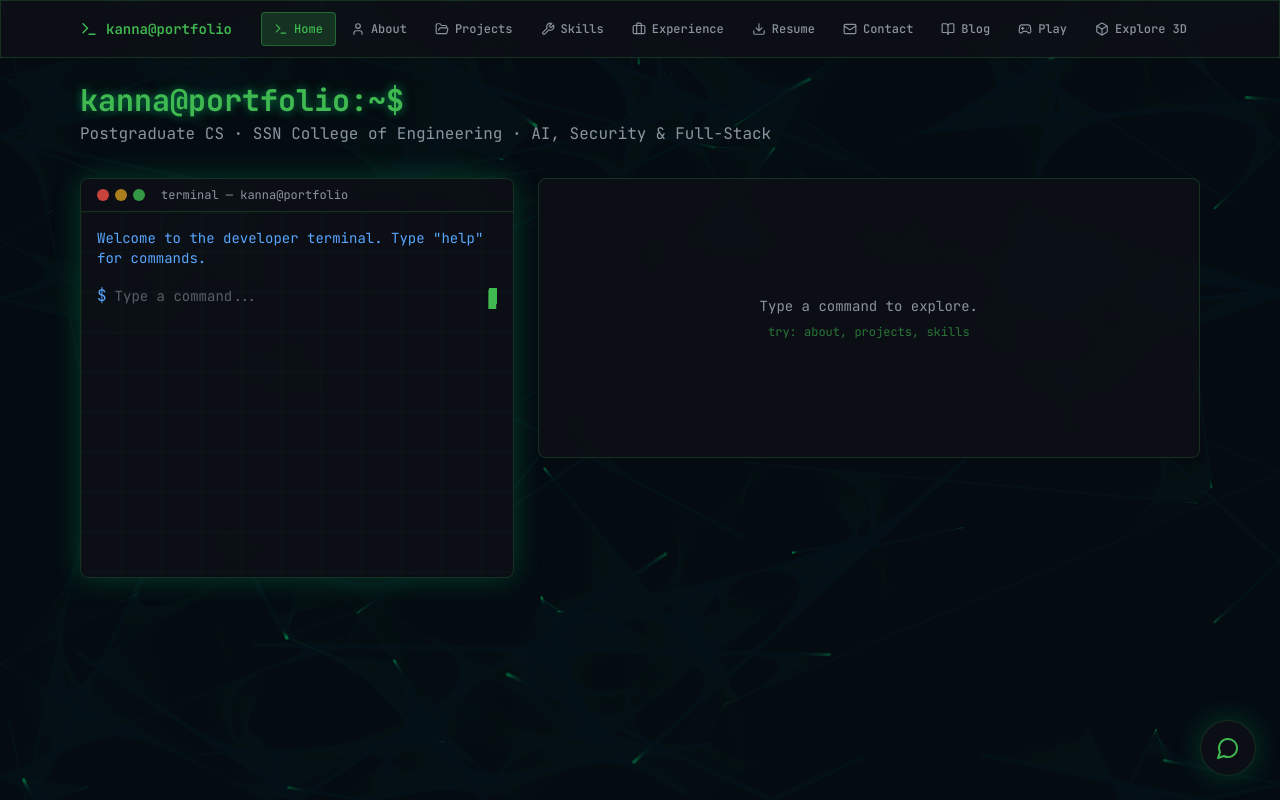
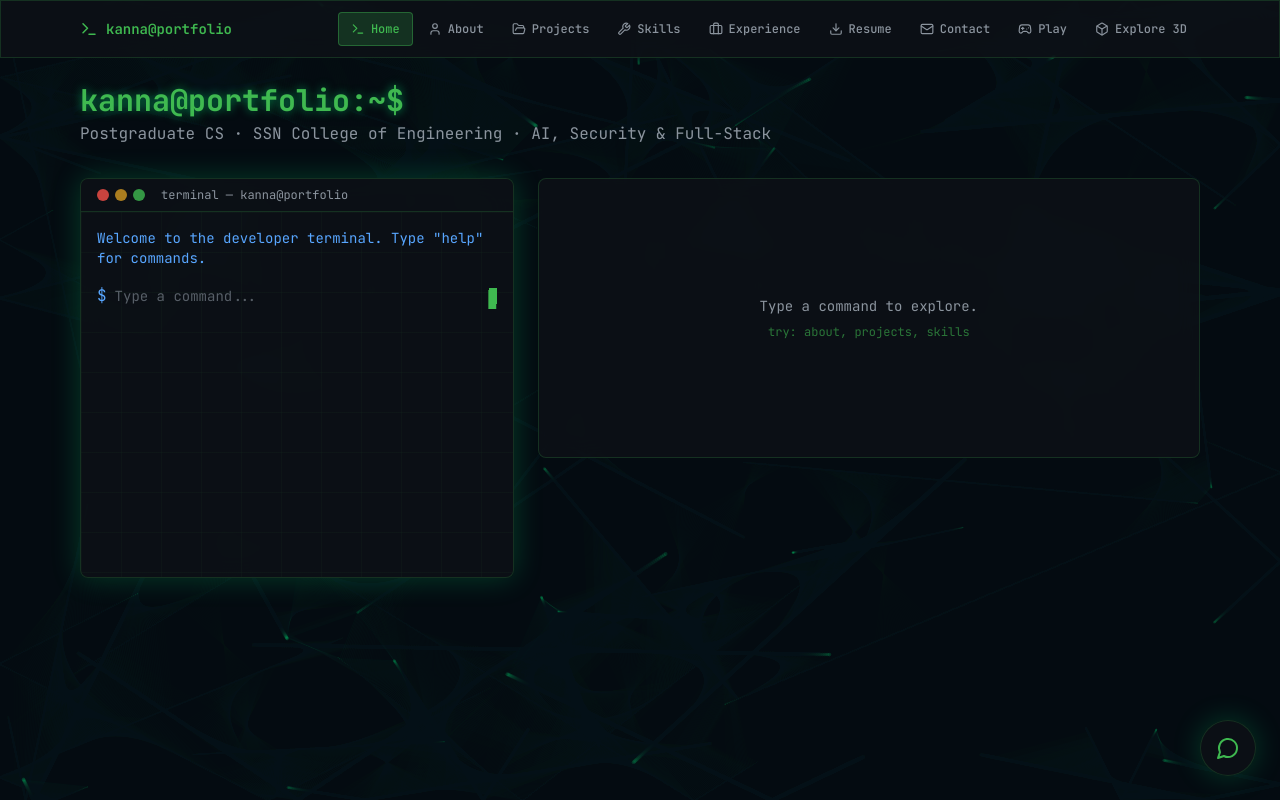
Before and after one commit to vskanna0510/Kanna-Portfolio, a Next.js app: page / in a window 1280 px wide. Built offline with nearby package versions, Linux system fonts and the light colour scheme.

Commit message:
Deploy commit

```diff
--- a/src/components/nav/TopNav.tsx
+++ b/src/components/nav/TopNav.tsx
@@ -3,7 +3,7 @@
 import { useState } from 'react';
 import { useTerminal } from '@/context/TerminalContext';
 import { motion, AnimatePresence } from 'framer-motion';
-import { Menu, X, Terminal, User, FolderOpen, Wrench, Briefcase, Download, Mail, BookOpen, Gamepad2, Box } from 'lucide-react';
+import { Menu, X, Terminal, User, FolderOpen, Wrench, Briefcase, Download, Mail, Gamepad2, Box } from 'lucide-react';
 
 const NAV_ITEMS: { id: string | null; label: string; icon: React.ElementType }[] = [
   { id: null, label: 'Home', icon: Terminal },
@@ -13,7 +13,6 @@ const NAV_ITEMS: { id: string | null; label: string; icon: React.ElementType }[]
   { id: 'experience', label: 'Experience', icon: Briefcase },
   { id: 'resume', label: 'Resume', icon: Download },
   { id: 'contact', label: 'Contact', icon: Mail },
-  { id: 'blog', label: 'Blog', icon: BookOpen },
   { id: 'play', label: 'Play', icon: Gamepad2 },
   { id: 'explore', label: 'Explore 3D', icon: Box },
 ];
--- a/src/components/sections/SectionRouter.tsx
+++ b/src/components/sections/SectionRouter.tsx
@@ -7,7 +7,6 @@ import ProjectsSection from './ProjectsSection';
 import SkillsSection from './SkillsSection';
 import ExperienceSection from './ExperienceSection';
 import ContactSection from './ContactSection';
-import BlogSection from './BlogSection';
 import PlaySection from './PlaySection';
 import ResumeSection from './ResumeSection';
 
@@ -17,7 +16,6 @@ const SECTION_MAP: Record<string, React.ComponentType> = {
   skills: SkillsSection,
   experience: ExperienceSection,
   contact: ContactSection,
-  blog: BlogSection,
   play: PlaySection,
   resume: ResumeSection,
 };
--- a/src/context/TerminalContext.tsx
+++ b/src/context/TerminalContext.tsx
@@ -85,7 +85,6 @@ export function TerminalProvider({ children }: { children: React.ReactNode }) {
           experience: 'Loading Experience...',
           resume: 'Preparing resume download...',
           contact: 'Opening Contact...',
-          blog: 'Loading Blog...',
           play: 'Loading Games...',
           explore: 'Entering 3D Experience...',
           matrix: 'Access granted. Initiating...',
--- a/src/data/commands.ts
+++ b/src/data/commands.ts
@@ -6,7 +6,6 @@ export const COMMANDS = [
   'experience',
   'resume',
   'contact',
-  'blog',
   'play',
   'explore',
   'clear',
@@ -25,7 +24,6 @@ export const COMMAND_HELP: Record<string, string> = {
   experience: 'Work experience',
   resume: 'Download resume',
   contact: 'Get in touch',
-  blog: 'Blog & insights',
   play: 'Mini games',
   explore: 'Enter 3D experience',
   clear: 'Clear terminal',
--- a/src/data/profile.ts
+++ b/src/data/profile.ts
@@ -17,8 +17,8 @@ export const ABOUT = {
   highlights: [
     'Research in AI & ML and security',
     'Full-stack development (Next.js, React, Node, Flask)',
-    'Cybersecurity tools & vulnerability analysis',
-    'Deep learning & neural networks',
+    'Cybersecurity tools',
+    'Deep learning - Image Classification, Object Detection, Semantic Segmentation, Image Generation',
     'Mobile App Development',
   ],
   education: [
```
